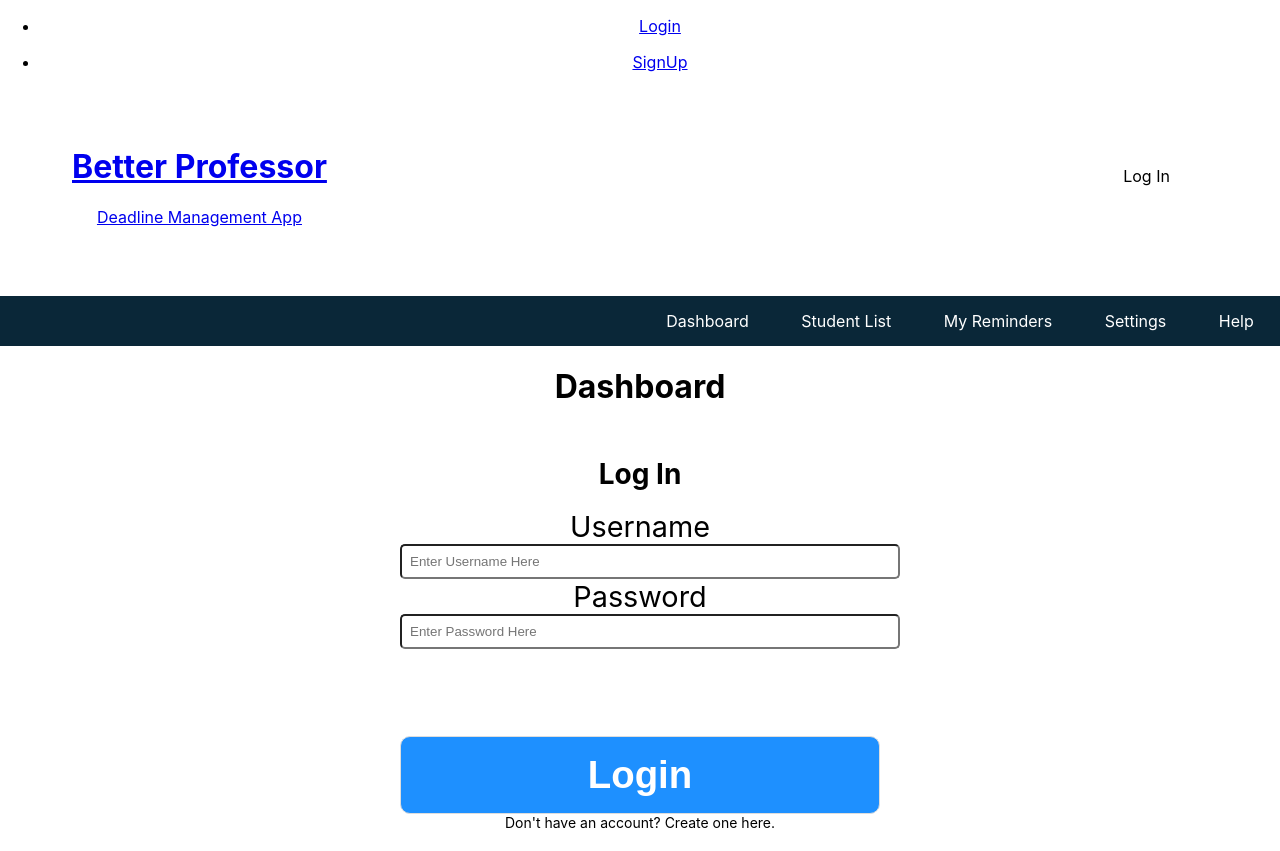
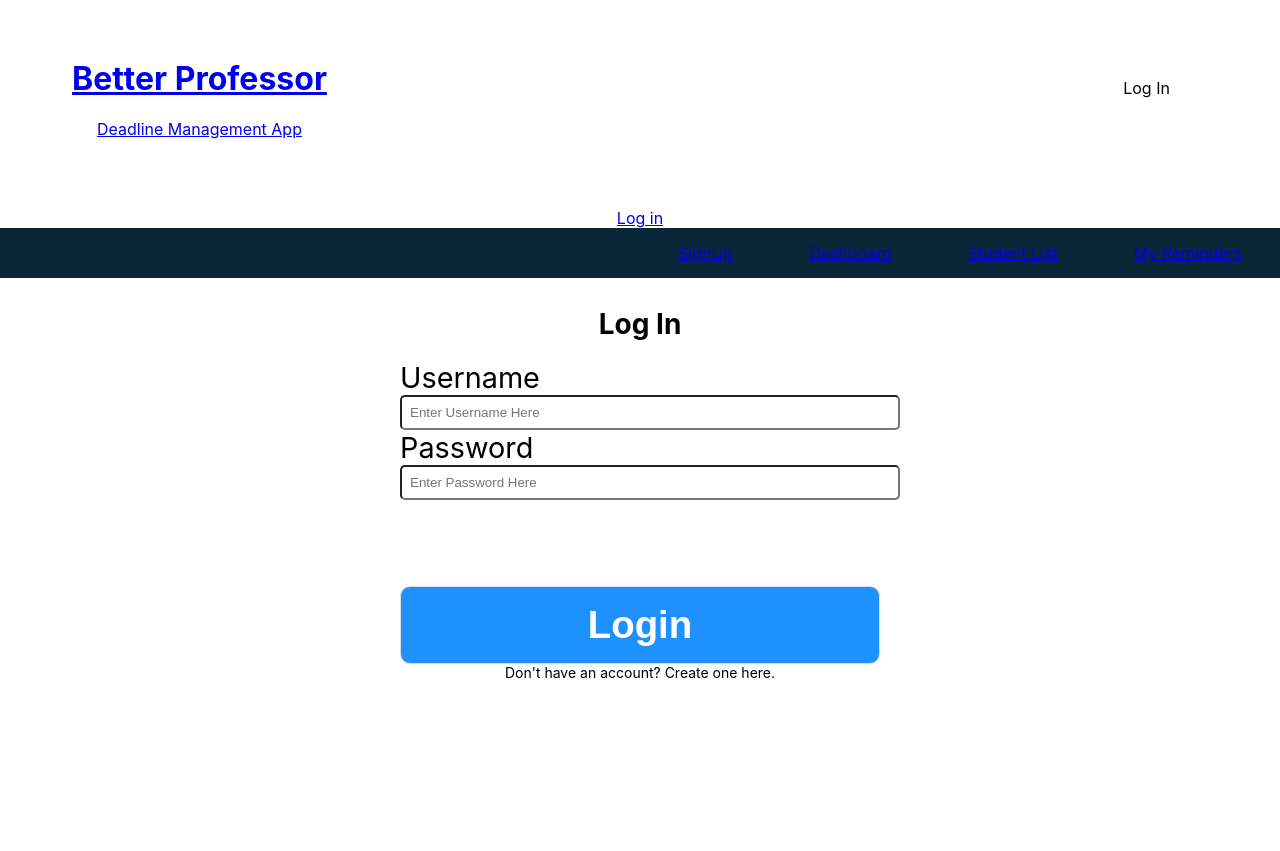
Before and after one commit to BW-Better-Professor-2/front-end, a React (Create React App) app in the folder better-professor2/: page /Login in a window 1280 px wide. After the commit the page ends 800 px from the top, so only its background shows below. Built offline with nearby package versions, Linux system fonts and the light colour scheme.

Commit message:
Fixed login and nav

```diff
--- a/better-professor2/src/App.js
+++ b/better-professor2/src/App.js
@@ -2,7 +2,7 @@ import React from 'react';
 import { BrowserRouter as Router, Route, Link, Switch } from 'react-router-dom';
 import PrivateRoute from './components/PrivateRoute';
 import Header from './components/Header';
-import Navigation from './components/Navigation';
+// import Navigation from './components/Navigation';
 import Login from './components/Login';
 import SignUp from './components/Signup';
 import './App.css';
@@ -11,38 +11,39 @@ import StudentList from './components/StudentList';
 import ProjectList from './components/ProjectList';
 import ReminderList from './components/ReminderList';
 import Projects from './utils/Projects';
+import {Nav, NavLinksContainer} from './components/styled-components';
 
 
 
 function App() {
   return (
+    <div>
     <Router>
       <div className='App'>
-        <ul>
-          <li>
-            <Link to='/login'>Login</Link>
-          </li>
-        </ul>
-        <ul>
-          <li>
-            <Link to='/signUp'>SignUp</Link>
-          </li>
-        </ul>
-
         <Header />
-        <Navigation />
-
-        <Dashboard />
-
+        <Link className='link' to={`/Login`}>Log in</Link>
+        <Nav>
+          <NavLinksContainer>
+            <Link className='link' to={`/Signup`}>SignUp</Link>
+            <Link className='link' to={`/dashboard`} >Dashboard</Link>
+            <Link className="link" to={`/studentlist`}>Student List</Link>
+            <Link className="link" to={`/reminderlist`}>My Reminders</Link>
+          </NavLinksContainer>
+        </Nav>
+          {/* <Navigation /> */}
+        {/* <Dashboard /> */}
+        </div>
         <Switch>
           <Route path='/login' component={Login} />
           <Route path='/signup' component={SignUp} />
-          <Route path='/studentlist' component={StudentList}/>
-          <Route path='/projectlist/:id' component={ProjectList}/>
-          <Route path='/reminderlist' component={ReminderList}/>
+          <PrivateRoute path='/dashboard' component={Dashboard}/>
+          <PrivateRoute path='/studentlist' component={StudentList}/>
+          <PrivateRoute path='/projectlist/:id' component={ProjectList}/>
+          <PrivateRoute path='/reminderlist' component={ReminderList}/>
         </Switch>
-      </div>
+
     </Router>
+    </div>
   );
 }
 
--- a/better-professor2/src/components/Navigation.js
+++ b/better-professor2/src/components/Navigation.js
@@ -1,24 +1,22 @@
 
-import React from 'react';
-import {Link} from 'react-router-dom';
-import {Nav, NavLinksContainer} from './styled-components';
+// import React from 'react';
+// import {Link} from 'react-router-dom';
+// import {Nav, NavLinksContainer} from './styled-components';
 
-import './styles.css';
+// import './styles.css';
 
-function Navigation() {
+// function Navigation() {
 
-  return(
-    <Nav>
+//   return(
+//     <Nav>
 
-        <NavLinksContainer>
-            <Link className='link'>Dashboard</Link>
-            <Link className="link" to={`/studentlist/`}>Student List</Link>
-            <Link className="link" to={`/reminderlist/`}>My Reminders</Link>
-            <Link className="link">Settings</Link>
-            <Link className="link">Help</Link>
-       </NavLinksContainer>
-    </Nav>
-  );
-}
+//         <NavLinksContainer>
+//             <Link className='link' to={`/dashboard`} >Dashboard</Link>
+//             <Link className="link" to={`/studentlist`}>Student List</Link>
+//             <Link className="link" to={`/reminderlist`}>My Reminders</Link>
+//        </NavLinksContainer>
+//     </Nav>
+//   );
+// }
 
-export default Navigation;
+// export default Navigation;
--- a/better-professor2/src/components/StudentList.js
+++ b/better-professor2/src/components/StudentList.js
@@ -1,5 +1,5 @@
 import React, {useState ,useEffect} from 'react';
-import AddStudent from '../utils/AddStudent';
+import StudentForm from '../utils/addStudent';
 import Students from '../utils/Students';
 import { axiosWithAuth } from '../utils/axiosWtihAuth';
 
@@ -25,7 +25,7 @@ function StudentList () {
     return(
         <div className = 'StudentList'>
             <h1>My Students</h1>
-            <AddStudent trigger={trigger} setTrigger={setTrigger} />
+            <StudentForm trigger={trigger} setTrigger={setTrigger} />
             <Students students={students}/>
         </div>
     )
```
